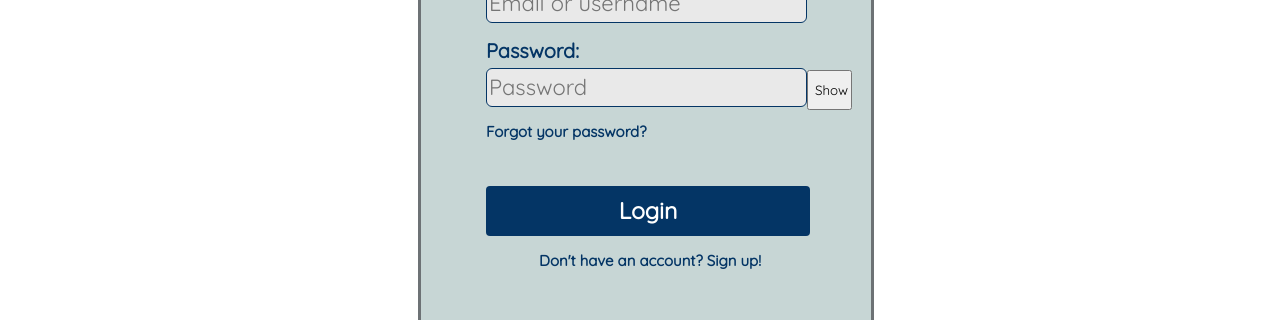
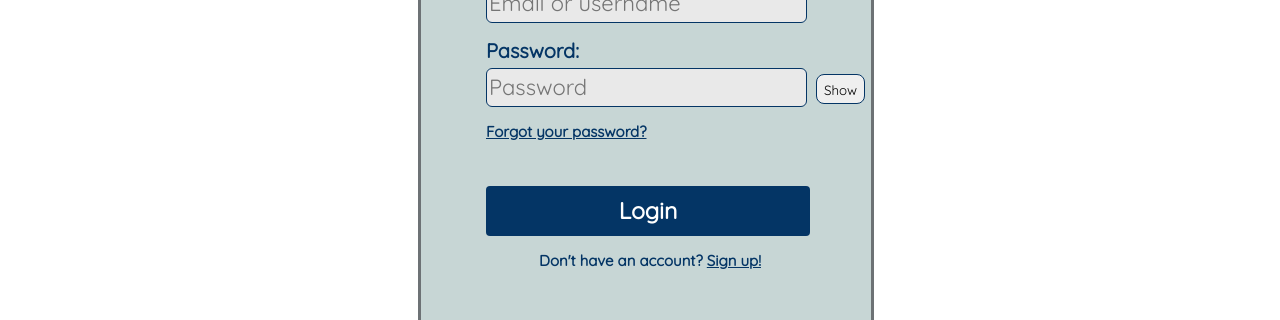
Before and after one commit to jddeffendal2/food_vault, a Vue app in the folder FoodVault_Web/: page /login in a window 1280 px wide. Shown: the part 359-679 px from the top of the page. Built offline with nearby package versions, Linux system fonts and the light colour scheme.

Commit message:
multiple styling improvements

```diff
--- a/FoodVault_Web/src/components/LoginPage.vue
+++ b/FoodVault_Web/src/components/LoginPage.vue
@@ -9,7 +9,7 @@
     <div class="login-row">
       <label class="login-row" for="password">Password: </label>
       <input id="password" v-if="showPassword" type="text" v-model="password" placeholder="Password" />
-      <input id="password" v-else type="password" v-model="password" placeholder="Password" />
+      <input id="password" v-else type="password" v-model="password" placeholder="Password" />&nbsp;
       <button id="show-password" @click="showPassword = !showPassword">Show</button>
     </div>
     <div class="login-row">
@@ -19,7 +19,7 @@
       <button type="submit" id="login-button" @click="login">Login</button>
     </div>
     <div class="login-row">
-      <p>Don't have an account? <router-link to="/signup">Sign up!</router-link></p>
+      <p>Don't have an account? <router-link class="dontHaveAccount" to="/signup">Sign up!</router-link></p>
     </div>
   </div>
 </template>
@@ -90,6 +90,10 @@ var login = async function () {
   font-size: 15px;
 }
 
+#password-forgotten {
+  text-decoration: underline;
+}
+
 .login-row p {
   margin: auto auto 15px 118px;
   font-size: 15px;
@@ -131,8 +135,24 @@ var login = async function () {
 }
 
 #show-password {
-  width: 10%;
-  height: 40px;
+  width: 11%;
+  height: 30px;
   font-family: 'Quicksand', sans-serif;
+  border-radius: 8px;
+  border: 1px solid #043565;
+  padding-top: 6px;
+  padding-bottom: 3px;
+}
+
+#show-password:hover {
+  cursor: pointer;
+}
+
+.dontHaveAccount {
+  text-decoration: underline;
+}
+
+.dontHaveAccount:hover {
+  text-shadow: 0.2px 0.2px #043565;
 }
 </style>
--- a/FoodVault_Web/src/components/SignUpPage.vue
+++ b/FoodVault_Web/src/components/SignUpPage.vue
@@ -16,7 +16,7 @@
     </div>
     <div class="row">
       <input v-if="showPassword" type="text" placeholder="Password" v-model="password" />
-      <input v-else type="password" placeholder="Password" v-model="password" />
+      <input v-else type="password" placeholder="Password" v-model="password" />&nbsp;
       <button id="showPasswordButton" @click="showPassword = !showPassword">Show</button>
     </div>
     <div class="row">
@@ -24,6 +24,9 @@
     </div>
     <div class="row">
       <button id="registerButton" @click="signup">Register</button>
+    </div>
+    <div class="row">
+      <p>Already have an account? <router-link class="alreadyHaveAccount" to="/login">Sign In!</router-link></p>
     </div>
   </div>
 </template>
@@ -65,8 +68,8 @@ var signup = async function () {
   border: 3px solid #6D7275;
   border-radius: 6px;
   margin: 100px auto;
-  min-height: 550px;
-  max-height: 550px;
+  min-height: 575px;
+  max-height: 575px;
   min-width: 450px;
   max-width: 450px;
   background-color: #C7D6D5;
@@ -75,6 +78,12 @@ var signup = async function () {
 .row {
   display: block;
   width: 100%;
+}
+
+.row p {
+  text-align: center;
+  font-weight: bold;
+  color: #043565;
 }
 
 .row input {
@@ -119,8 +128,24 @@ var signup = async function () {
 }
 
 #showPasswordButton {
-  width: 12%;
+  width: 11%;
   height: 30px;
   font-family: 'Quicksand', sans-serif;
+  border-radius: 8px;
+  border: 1px solid #043565;
+  padding-top: 6px;
+  padding-bottom: 3px;
+}
+
+#showPasswordButton:hover {
+  cursor: pointer;
+}
+
+.alreadyHaveAccount {
+  text-decoration: underline;
+}
+
+.alreadyHaveAccount:hover {
+  text-shadow: 0.2px 0.2px #043565;
 }
 </style>
--- a/FoodVault_Web/src/views/GroupView.vue
+++ b/FoodVault_Web/src/views/GroupView.vue
@@ -22,6 +22,10 @@
     </div>
   </div>
   <div v-if="activeTab === 0" class="group-body">
+    <div v-if="recipes.length == 0">
+      <br/><br/>
+      There are no recipes in this group
+    </div>
     <div v-for="recipe in recipes" :key="recipe.id" class="recipe-card" @click="openRecipe(recipe)">
       {{ recipe.name }}
     </div>
--- a/FoodVault_Web/src/views/RecipeCreationView.vue
+++ b/FoodVault_Web/src/views/RecipeCreationView.vue
@@ -23,9 +23,9 @@
           </div>
         </div>
         <br />
-        <button id="addIngredient" @click="addIngredient">
+        <FvButton id="addIngredient" @click="addIngredient">
           Add Another Ingredient
-        </button>
+        </FvButton>
         <br />
         <br />
       </div>
@@ -43,13 +43,14 @@
         </div>
         <div id="extraInstructions"></div>
         <br /><br />
-        <button id="addInstruction" @click="addInstruction">
+        <FvButton id="addInstruction" @click="addInstruction">
           Add Another Instruction
-        </button>
+        </FvButton>
         <br /><br />
       </div>
     </div>
-    <button id="saveRecipe" @click="createRecipe">Save Recipe</button>
+    <FvButton @click="createRecipe">Save Recipe</FvButton>
+
     <br /><br /><br />
   </div>
 </template>
@@ -61,6 +62,7 @@ import { useRouter } from "vue-router";
 import { RecipeRequest } from "@/requests/recipe-request";
 import { RecipeIngredientRequest } from "@/requests/recipe-ingredient-request";
 import { RecipeInstructionRequest } from "@/requests/recipe-instruction-request";
+import FvButton from "@/components/shared/FvButton.vue";
 
 const router = useRouter();
 
```
